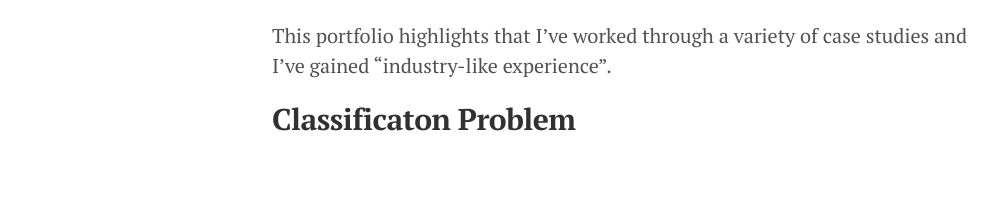
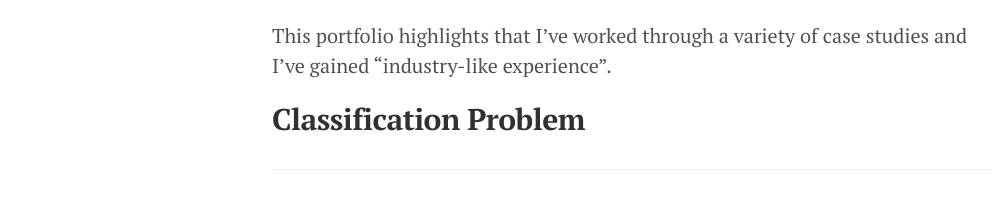
Before and after one commit to florentfettu/florentfettu.github.io, a Jekyll site: the page built from _posts/2020-05-25-data-science-portfolio.md, in a window 1280 px wide. Shown: the part 211-420 px from the top of the page, without its empty margins (8-1005 px from the left). Built offline with Jekyll 4.4.1, drawn with Linux system fonts in a browser that asks for light colours; nearby versions of some CDN libraries.

Commit message:
Update 2020-05-25-data-science-portfolio.md

```diff
--- a/_posts/2020-05-25-data-science-portfolio.md
+++ b/_posts/2020-05-25-data-science-portfolio.md
@@ -5,4 +5,5 @@ title: Data Science Portfolio
 
 This portfolio highlights that I've worked through a variety of case studies and I've gained "industry-like experience".
 
-## Classificaton Problem
+## Classification Problem
+---
```
